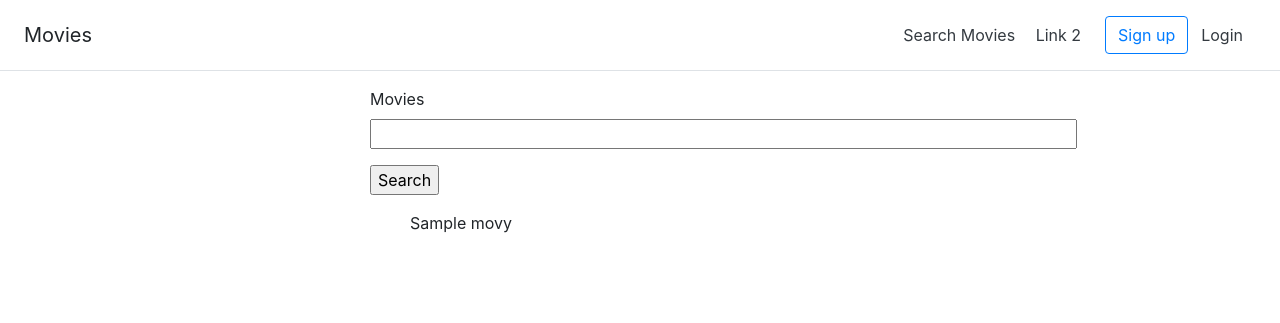
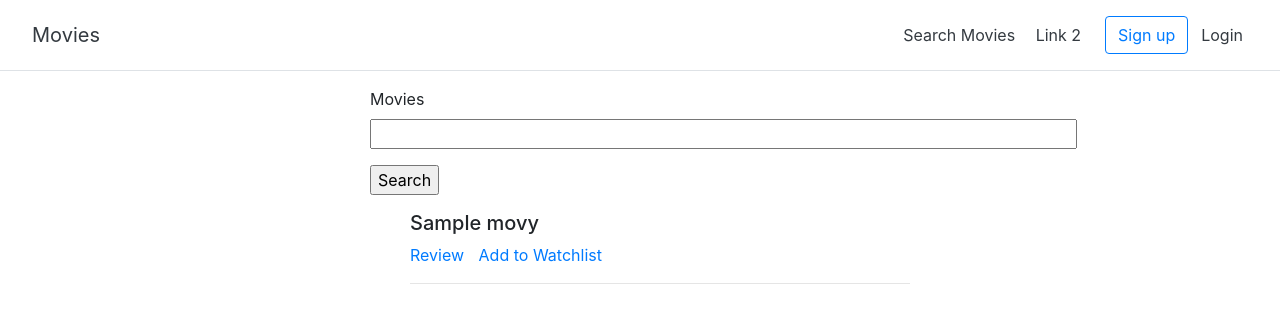
Before and after one commit to bstanton773/MoviesFinal, a Flask app: page /search in a window 1280 px wide. Shown: the top 323 px of the page. Run offline with Flask 2, Linux system fonts and the light colour scheme; tables that the repository leaves empty hold one stand-in row (values such as "Sample post"); some libraries are stand-ins or nearby versions.

Commit message:
Added movie review page

```diff
--- a/app/routes.py
+++ b/app/routes.py
@@ -2,6 +2,7 @@ from app import app, db
 from flask import render_template, redirect, url_for, flash
 from app.models import Movies
 from app.forms import SearchForm
+from flask_login import current_user
 
 
 
@@ -18,4 +19,11 @@ def search():
         movies = Movies.query.filter(Movies.title.like('%' + form.search.data + '%')).all()
     else:
         movies = Movies.query.limit(10)
-    return render_template('search.html', form=form, movies=movies)
+    return render_template('search.html', form=form, movies=movies, title='Search')
+
+@app.route('/review/<int:movieId>')
+def review(movieId):
+    if current_user.is_anonymous:
+        return redirect(url_for('login'))
+    movie = Movies.query.filter_by(movieId = movieId).first()
+    return render_template('review.html', movie = movie, title='Review')
--- a/app/templates/base.html
+++ b/app/templates/base.html
@@ -8,7 +8,7 @@
 </head>
 <body>
     <div class="d-flex flex-column flex-md-row align-items-center p-3 px-md-4 mb-3 bg-white border-bottom box-shadow">
-        <h5 class="my-0 mr-md-auto font-weight-normal">Movies</h5>
+        <h5 class="my-0 mr-md-auto font-weight-normal"><a class="p-2 text-dark" href="{{url_for('index')}}" style="text-decoration:none;"> Movies</a></h5>
         <nav class="my-2 my-md-0 mr-md-3">
             <a class="p-2 text-dark" href="{{url_for('search')}}">Search Movies</a>
             <a class="p-2 text-dark" href="#">Link 2</a>
--- a/app/templates/search.html
+++ b/app/templates/search.html
@@ -17,7 +17,9 @@
             </form>
             <ul style="list-style-type:none">
                 {% for movie in movies %}
-                <li>{{movie.title}}</li>
+                <h5>{{movie.title}}</h5>
+                <a href="/review/{{movie.movieId}}" style="margin-right: 10px;">Review</a> <a href="#">Add to Watchlist</a>
+                <hr>
                 {% endfor %}
             </ul>
         </div>
```
Also changed, not shown: app/templates/review.html (added, +14 -0 lines).
